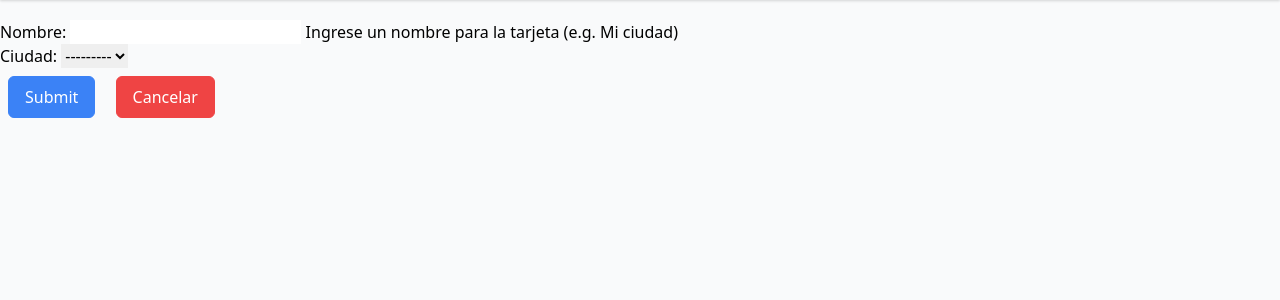
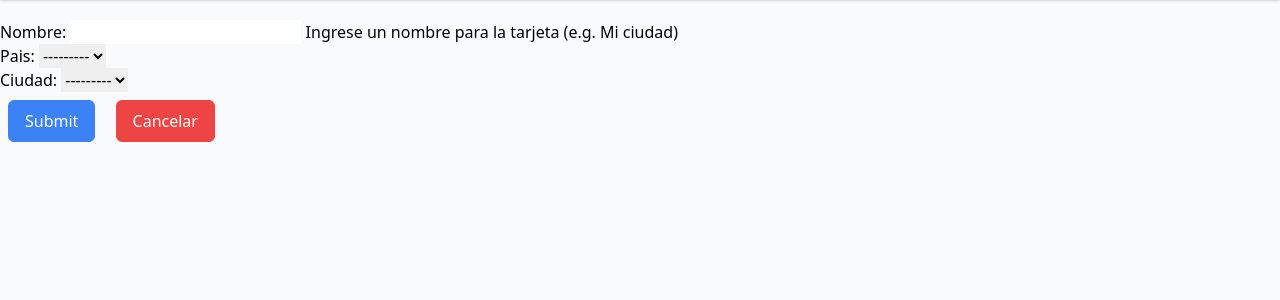
Before and after one commit to TanZng/CentroMeteorologico, a Django app: page /tarjeta/create in a window 1280 px wide. Shown: the part 92-392 px from the top of the page. Run offline with Django 3.2, Linux system fonts and the light colour scheme; the visitor is signed in with stand-in values (Sample User, id 1); data that the repository does not hold is empty; some libraries are stand-ins or nearby versions.

Commit message:
Lista desplegable dependiente
Ahora cuando creamos una trajeta debemos escoger un pais y dependiendo del pais que elegido, se desplegaran las ciudades

```diff
--- /dev/null
+++ b/climaApp/forms.py
@@ -0,0 +1,21 @@
+from django import forms
+from .models import Tarjeta, Ciudad
+
+
+class TarjetaForm(forms.ModelForm):
+    class Meta:
+        model = Tarjeta
+        fields = ['nombre', 'pais', 'ciudad']
+
+    def __init__(self, *args, **kwargs):
+        super().__init__(*args, **kwargs)
+
+        self.fields['ciudad'].queryset = Ciudad.objects.none()
+        if 'pais' in self.data:
+            try:
+                pais_id = int(self.data.get('pais'))
+                self.fields['ciudad'].queryset = Ciudad.objects.filter(pais=pais_id).order_by('nombre')
+            except (ValueError, TypeError):
+                pass  # entrada invalida del cliente; ignorar y poner el conjunto de ciudad en vacío
+        elif self.instance.pk:
+            self.fields['ciudad'].queryset = self.instance.pais.ciudad_set.order_by('nombre')
--- /dev/null
+++ b/climaApp/templates/climaApp/ciudad_dropdown_list_options.html
@@ -0,0 +1,4 @@
+<option value="">---------</option>
+{% for ciudad in ciudades %}
+<option value="{{ ciudad.pk }}">{{ ciudad.nombre }}</option>
+{% endfor %}
--- a/climaApp/templates/climaApp/tarjeta_form.html
+++ b/climaApp/templates/climaApp/tarjeta_form.html
@@ -1,7 +1,7 @@
 {% extends "base_menu.html" %}
 {% load tailwind_filters %}
 {% block content %}
-  <form action="" method="post">
+  <form action="" method="post" id="tarjetaForm" data-cities-url="{% url 'climaApp:ajax_load_cities' %}" novalidate>
     {% csrf_token %}
 {#    <table>#}
 {#    {{ form.as_table }}#}
@@ -12,4 +12,25 @@
     {# boton Cancel#}
     <input class="border border-red-500 bg-red-500 text-white rounded-md px-4 py-2 m-2 transition duration-500 ease select-none hover:bg-red-600 focus:outline-none focus:shadow-outline" type="submit" onclick="window.location='{% url 'climaApp:tarjeta_list' %}' ; return false;" value="Cancelar">
   </form>
+
+  <script src="https://code.jquery.com/jquery-3.3.1.min.js"></script>
+  <script>
+      // Se detectaran los cambios en el select drop list de "pais"
+    $("[name='pais']").change(function () {
+      var url = $("#tarjetaForm").attr("data-cities-url");  // get the url of the `load_cities` view
+      var paisId = $(this).val();  // get the selected country ID from the HTML input
+
+      $.ajax({                       // initialize an AJAX request
+        url: url,                    // set the url of the request (= localhost:8000/hr/ajax/load-cities/)
+        data: {
+          'pais': paisId       // add the country id to the GET parameters
+        },
+        success: function (data) {   // `data` is the return of the `load_cities` view function
+          $("[name='ciudad']").html(data);  // replace the contents of the city input with the data that came from the server
+        }
+      });
+
+    });
+  </script>
+
 {% endblock %}
--- a/climaApp/urls.py
+++ b/climaApp/urls.py
@@ -15,6 +15,8 @@ urlpatterns = [
     path('tarjeta/create', views.TarjetaCreateView.as_view(success_url=reverse_lazy('climaApp:tarjeta_list')), name='tarjeta_create'),
     path('tarjeta/<int:pk>/update', views.TarjetaUpdateView.as_view(success_url=reverse_lazy('climaApp:tarjeta_list')), name='tarjeta_update'),
     path('tarjeta/<int:pk>/delete', views.TarjetaDeleteView.as_view(success_url=reverse_lazy('climaApp:tarjeta_list')), name='tarjeta_delete'),
+
+    path('ajax/load-cities/', views.load_cities, name='ajax_load_cities'),  # <-- AJAX
 ]
 
 # Serve the static HTML
--- a/climaApp/views.py
+++ b/climaApp/views.py
@@ -5,7 +5,9 @@ from django.views.generic import UpdateView
 
 from .config.remote import baseUrl
 import requests
-from .models import Tarjeta
+
+from .forms import TarjetaForm
+from .models import Tarjeta, Ciudad
 from .owner import OwnerCreateView, OwnerListView, OwnerUpdateView, OwnerDetailView, OwnerDeleteView
 
 
@@ -73,13 +75,19 @@ class TarjetaDetailView(OwnerDetailView):
 
 class TarjetaCreateView(OwnerCreateView):
     model = Tarjeta
-    fields = ['nombre', 'ciudad']
+    form_class = TarjetaForm
 
 
 class TarjetaUpdateView(OwnerUpdateView):
     model = Tarjeta
-    fields = ['nombre', 'ciudad']
+    form_class = TarjetaForm
 
 
 class TarjetaDeleteView(OwnerDeleteView):
     model = Tarjeta
+
+def load_cities(request):
+    pais_id = request.GET.get('pais')
+    ciudades = Ciudad.objects.filter(pais=pais_id).order_by('nombre')
+    print("CIUDADES: .", ciudades)
+    return render(request, 'climaApp/ciudad_dropdown_list_options.html', {'ciudades': ciudades})
```
